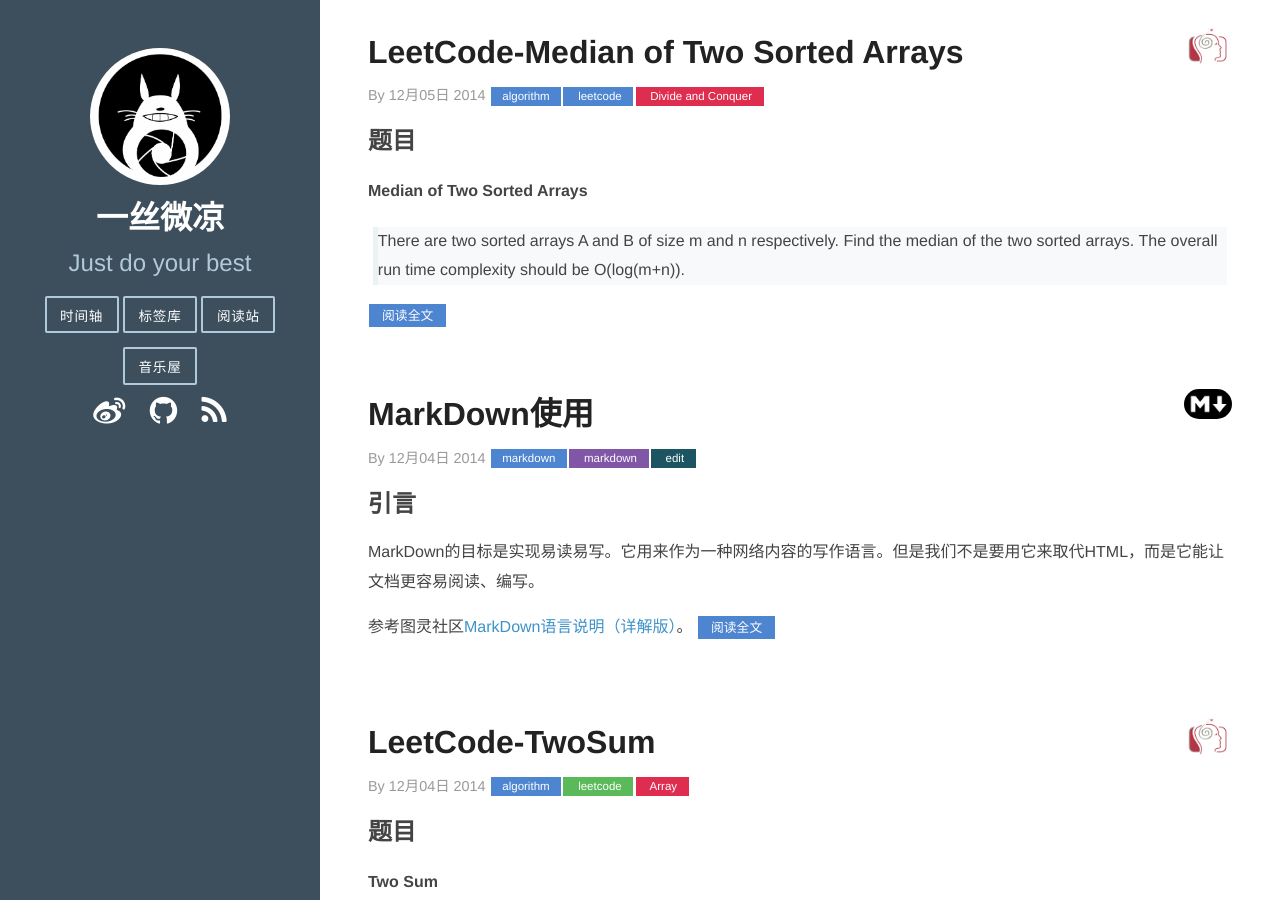
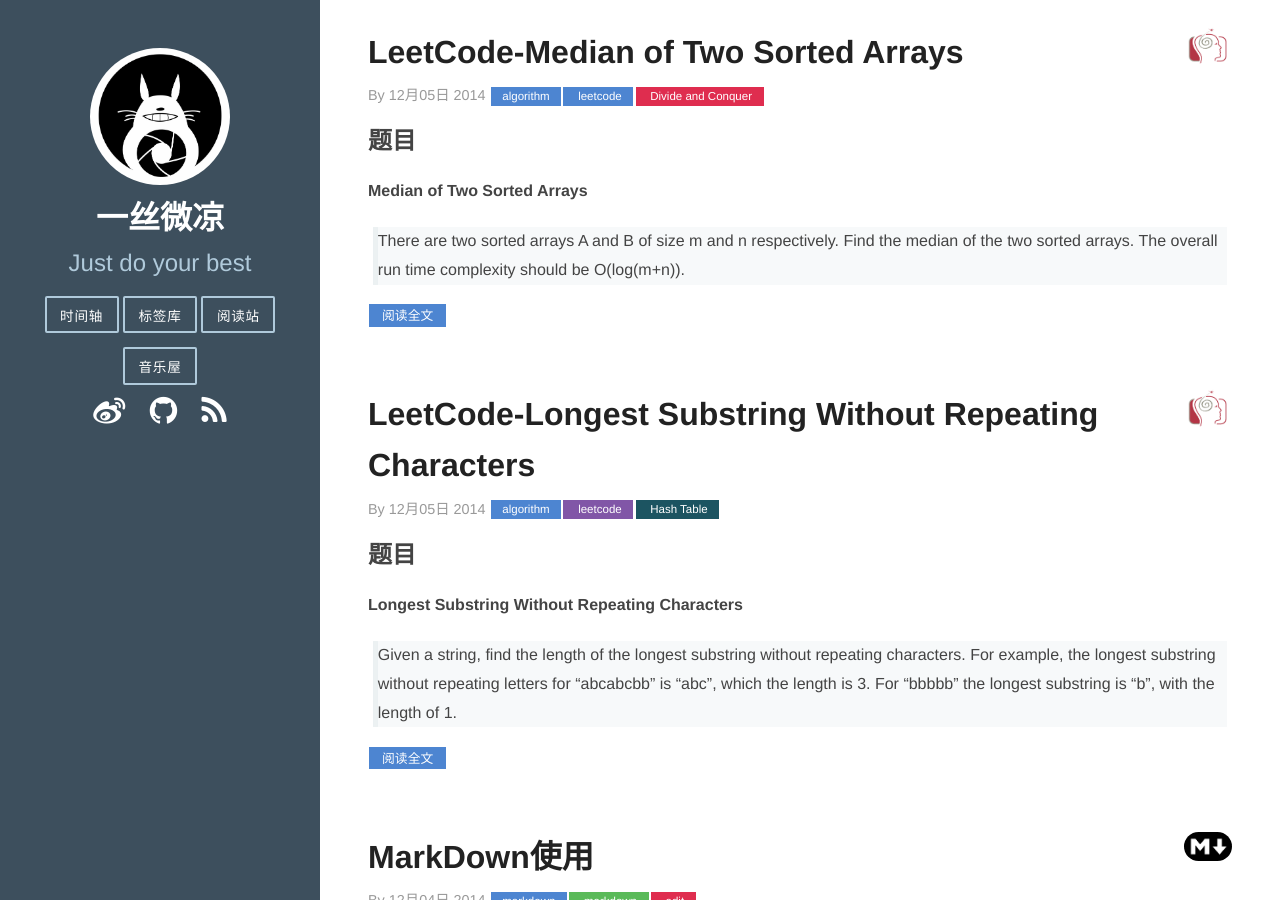
Before and after one commit to hexo2hexo/xwzpp.github.io, a Jekyll site: the page built from index.html, in a window 1280 px wide and 900 px high. Built offline with Jekyll 4.4.1, drawn with Linux system fonts in a browser that asks for light colours; Markdown is read by kramdown in place of the engine named in the settings; the list of posts is cut into pages by our own code; some of the changed lines change nothing that is shown.

Commit message:
2014-12-5

```diff
--- a/_posts/2014-12-04-leetcode-two-sum.md
+++ b/_posts/2014-12-04-leetcode-two-sum.md
@@ -4,7 +4,7 @@ title:  LeetCode-TwoSum
 description: "two sum"
 category: algorithm
 avatarimg: "/img/leet-code/touxiang.png"
-tags : [leetcode,Array,HashTable]
+tags : [leetcode,Array,Hash Table]
 duoshuo: true
 ---
 ##题目
--- /dev/null
+++ b/_posts/2014-12-05-leetcode-Longest-Substring-Without-Repeating-Characters.md
@@ -0,0 +1,61 @@
+---
+layout: post
+title:  LeetCode-Longest Substring Without Repeating Characters
+description: "Longest Substring Without Repeating Characters"
+category: algorithm
+avatarimg: "/img/leet-code/touxiang.png"
+tags : [leetcode,Hash Table,Two Pointers,String]
+duoshuo: true
+---
+##题目
+####Longest Substring Without Repeating Characters
+
+>Given a string, find the length of the longest substring without repeating characters. For example, the longest substring without repeating letters for "abcabcbb" is "abc", which the length is 3. For "bbbbb" the longest substring is "b", with the length of 1.
+
+<!-- more -->
+##解题思路
+该题是求解不包含重复元素的最长字串问题，如果采用“暴力法”求解，时间复杂度为`O(n^3)`,因为每次都要对子串查看是否有元素重复。
+
+本文采用动态规划的方法，假设`A[0]`到`A[i]`的最长不包含重复元素字串长度为`maxsublength`,那么当加入一个元素`A[i+1]`时，需要考虑的是包含`A[i+1]`在内的最长不包含重复元素字串，所以可以通过以`A[i+1]`起始向前搜索而找到,设长度为`length`。在这里，可以通过定义`barrier`表示以`A[i]`为起始，向前搜索而出现第一次重复的位置，这样`A[i+1]`的前向搜索最多只需搜索到`A[barrier+1]`。因此`A[0]`到`A[i+1]`的最长不包含重复元素字串长度为`Max(maxsublength,length)`。
+
+	动态规划的形式化定义如下：
+	----------
+	length(i)：以A[i]结尾的最长不包含重复元素字串的长度；
+	maxlength(i,j):A[i]到A[j]的最长不包含重复元素字串的长度；
+	----------
+	if i=0 Then maxlength(0,0)=1;
+	if i>=1 Then maxlength(0,i)=Max(maxlength(0,i-1),length(i));
+	----------
+	求解：maxlength(0,A.length);
+
+
+
+##算法代码
+代码采用JAVA实现：
+{% highlight java %}
+public class Solution {
+    //动态规划
+    public int lengthOfLongestSubstring(String s) {
+        if(s==null) return 0;
+        char[] c=s.toCharArray();
+        if(c.length==0) return 0;
+        int maxsublength=1;
+        int barrier=0;
+        for(int i=1;i<c.length;i++)
+        {
+            for(int j=i-1;j>=barrier;j--)
+            {
+                if(c[i]==c[j])
+                {
+                    barrier=j+1;
+                    break;
+                }
+            }
+            maxsublength=Math.max(maxsublength,i-barrier+1);
+        }
+        return maxsublength;
+
+
+    }
+}
+{% endhighlight %}
```
